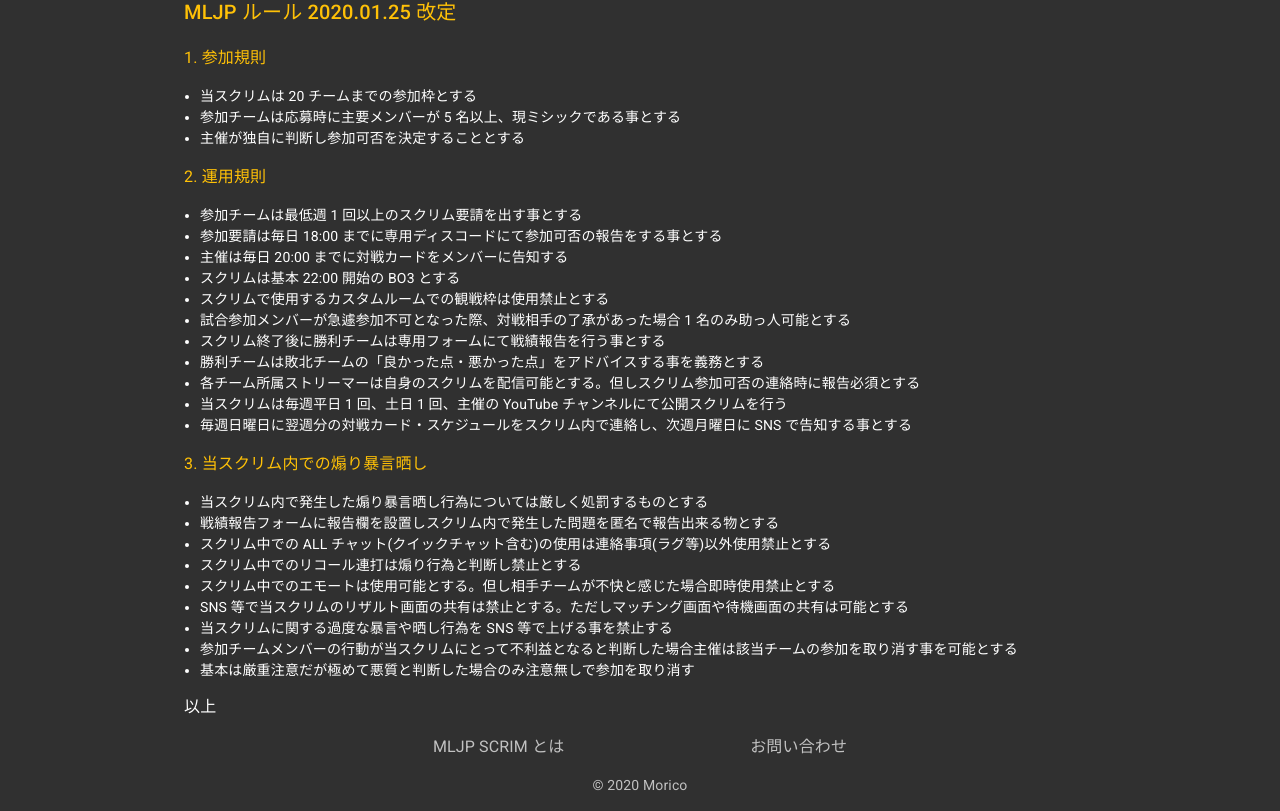
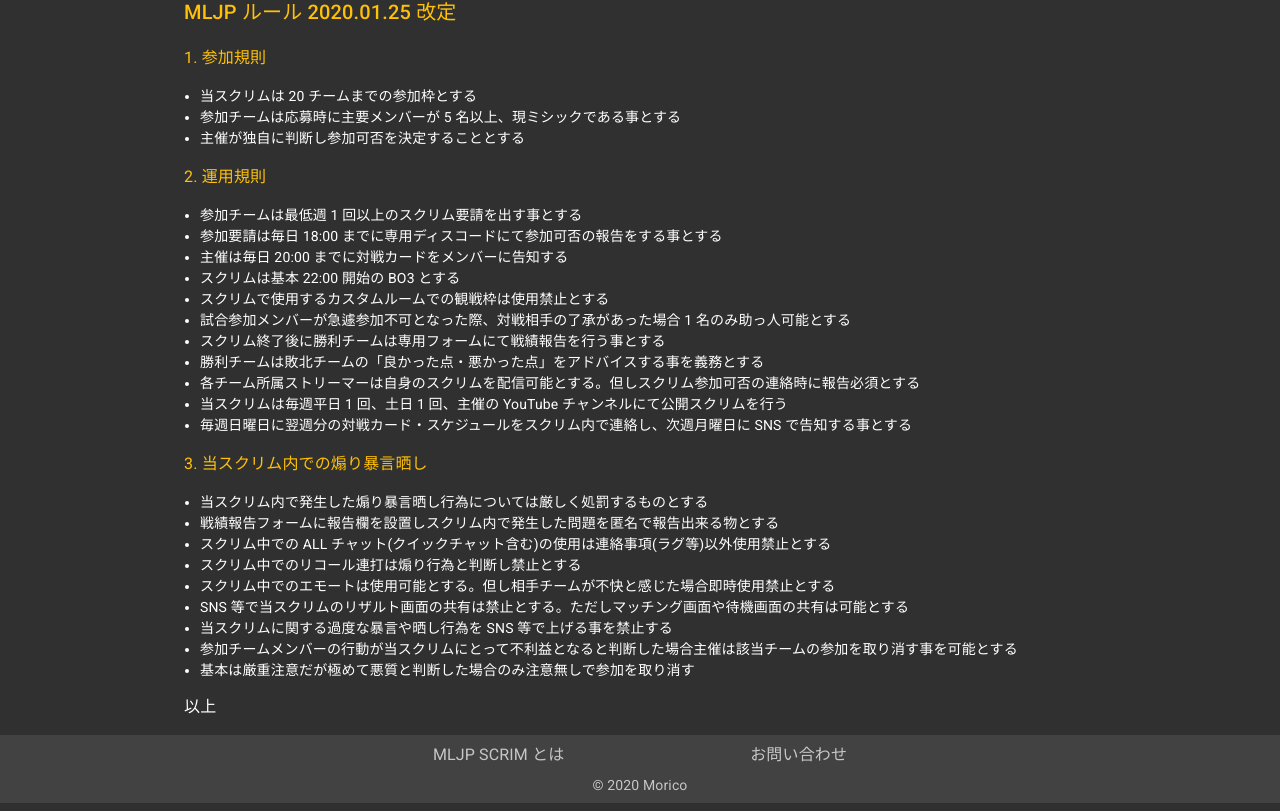
Before and after one commit to moriconomori/mljpscrim, a Next.js app: page /about in a window 1280 px wide. Shown: the part 284-1095 px from the top of the page. Built offline with nearby package versions, Linux system fonts and the light colour scheme.

Commit message:
スタイル調整

```diff
--- a/src/components/TheFooter.jsx
+++ b/src/components/TheFooter.jsx
@@ -3,6 +3,7 @@ import { makeStyles } from '@material-ui/core/styles';
 import Container from '@material-ui/core/Container';
 import Typography from '@material-ui/core/Typography';
 import Box from '@material-ui/core/Box';
+import Paper from '@material-ui/core/Paper';
 import Link from 'next/link';
 
 const useStyles = makeStyles({
@@ -14,6 +15,7 @@ const useStyles = makeStyles({
     },
   },
   link: {
+    padding: '0 8px',
     '&:active': { textDecorationLine: 'underline' },
   },
 });
@@ -40,22 +42,25 @@ const TheFooter = () => {
 
   return (
     <footer className={classes.footer}>
+      <Paper elevation={0} square>
         <Container maxWidth="sm" disableGutters>
           <Box
             display="flex"
             flexWrap="wrap"
             justifyContent="space-around"
-          my={2}
+            pt={1}
+            mb={1}
           >
             <FooterLink href="/about" text="MLJP SCRIM とは" />
             <FooterLink href="/contact" text="お問い合わせ" />
           </Box>
-        <Box textAlign="center" my={2}>
+          <Box textAlign="center" pb={1}>
             <Typography color="textSecondary" variant="body2">
               &copy; 2020 Morico
             </Typography>
           </Box>
         </Container>
+      </Paper>
     </footer>
   );
 };
--- a/src/pages/about.jsx
+++ b/src/pages/about.jsx
@@ -118,7 +118,9 @@ const About = () => {
         }
       `}</style>
 
-      <Typography variant="body1">以上</Typography>
+      <Box mb={2}>
+        <Typography variant="body1">以上</Typography>
+      </Box>
     </Container>
   );
 };
```
Lines whose indentation alone changed are shown as unchanged.
